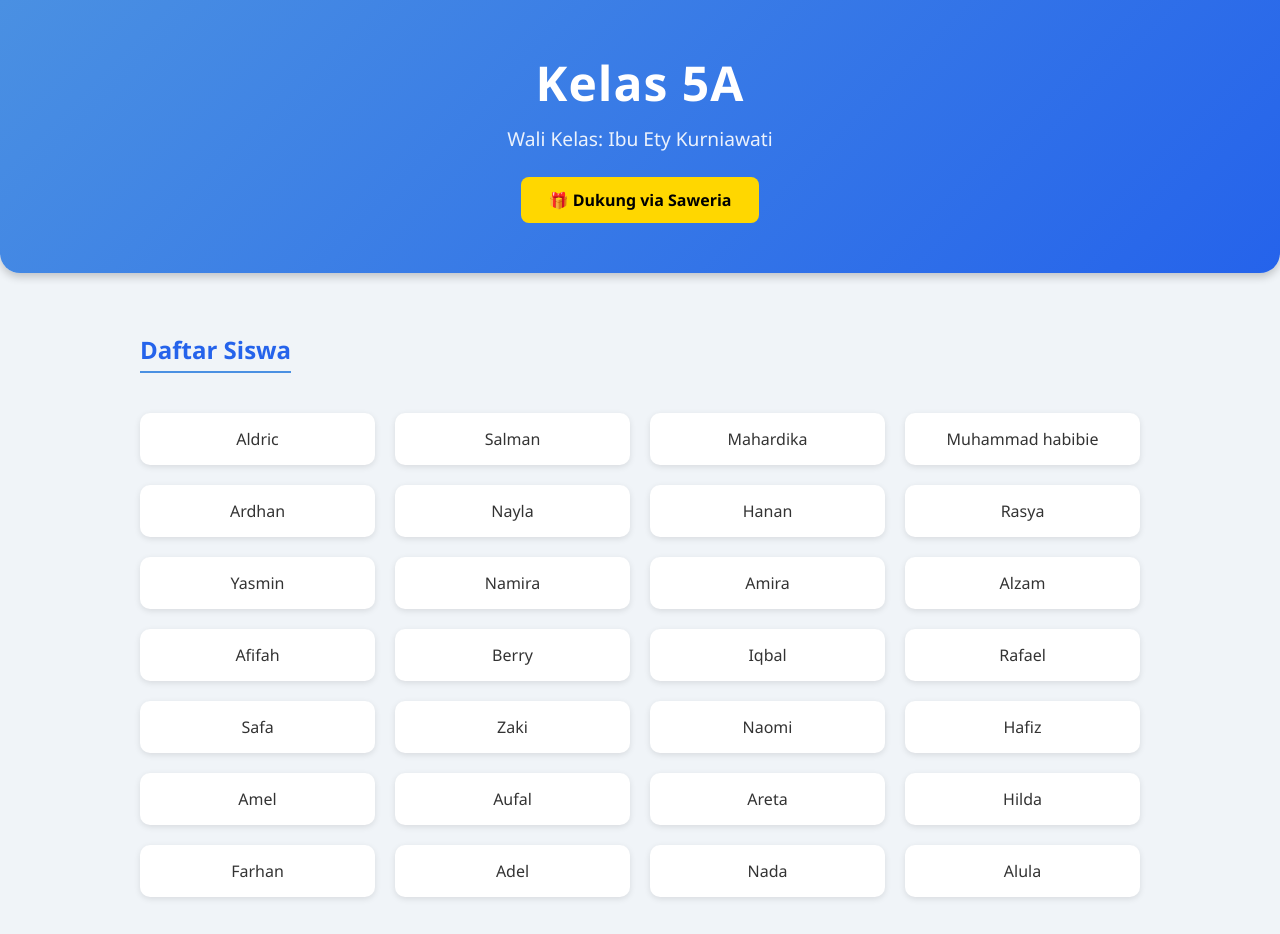
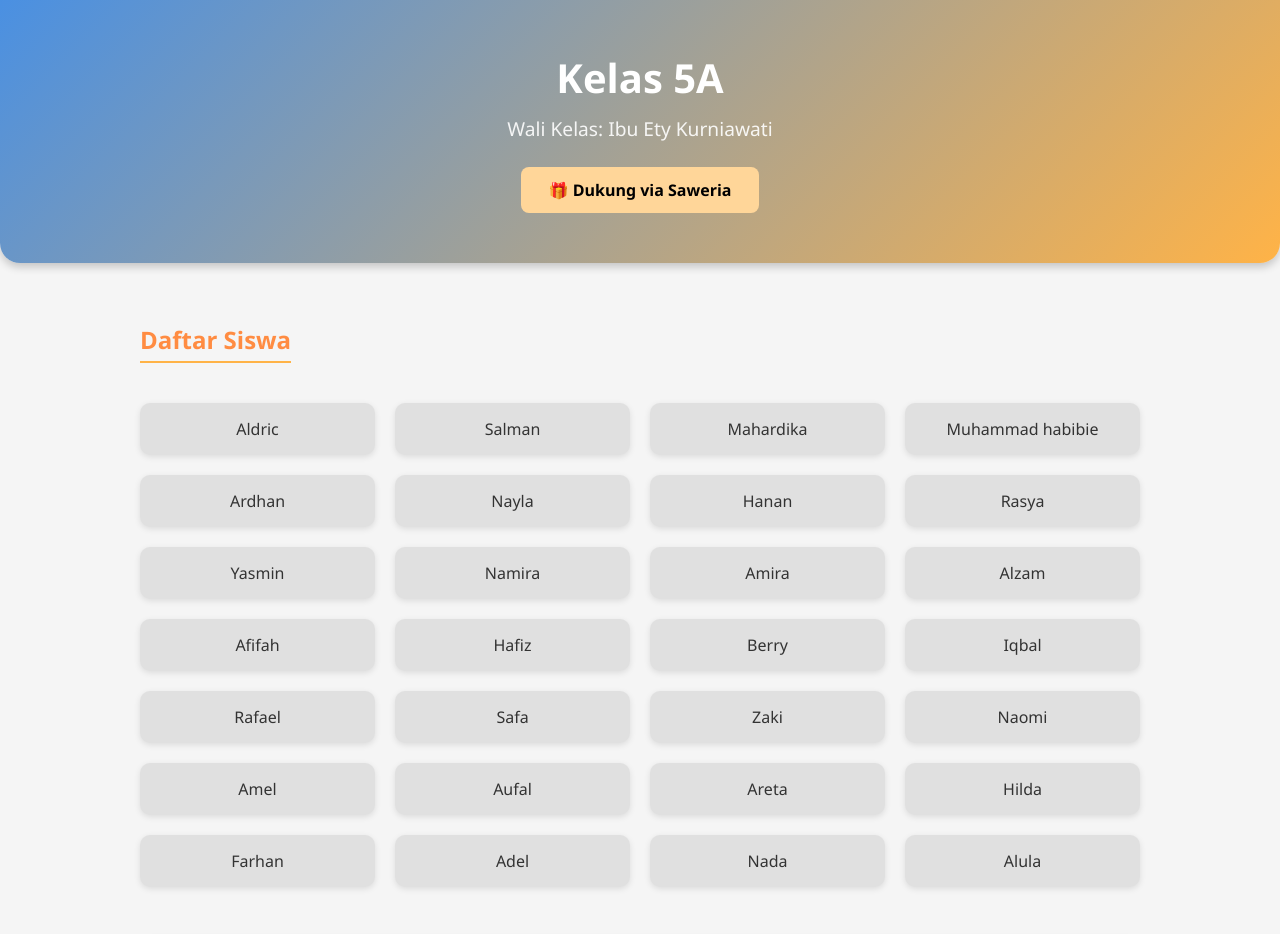
Before and after one commit to AldricAS/Kelas5A, a plain HTML site: page index.html in a window 1280 px wide. Shown: the top 934 px of the page. Drawn offline with Linux system fonts and the light colour scheme.

Commit message:
Update index.html

```diff
--- a/index.html
+++ b/index.html
@@ -5,29 +5,201 @@
   <meta name="viewport" content="width=device-width, initial-scale=1.0">
   <title>Kelas 5A</title>
   <style>
-    body { font-family:'Segoe UI',Tahoma,Geneva,Verdana,sans-serif; margin:0; padding:0; background:#f0f4f8; color:#333; }
-    header { background:linear-gradient(135deg,#4a90e2,#2563eb); color:white; text-align:center; padding:50px 20px; border-bottom-left-radius:20px; border-bottom-right-radius:20px; box-shadow:0 4px 8px rgba(0,0,0,0.2); }
-    header h1 { margin:0; font-size:3em; font-weight:bold; letter-spacing:1px; }
-    header h2 { margin:10px 0 25px 0; font-size:1.2em; font-weight:normal; opacity:0.9; }
-    header a { display:inline-block; padding:12px 28px; background-color:#ffd700; color:black; text-decoration:none; border-radius:8px; font-weight:bold; transition:all 0.3s ease; }
-    header a:hover { background-color:#facc15; transform:scale(1.05); }
-    main { padding:40px 20px; max-width:1000px; margin:auto; }
-    h2.section-title { color:#2563eb; margin-bottom:20px; border-bottom:2px solid #4a90e2; display:inline-block; padding-bottom:5px; }
-    .grid { display:grid; grid-template-columns:repeat(auto-fit,minmax(200px,1fr)); gap:20px; margin-top:20px; }
-    .card { background:white; padding:15px; border-radius:10px; box-shadow:0 2px 6px rgba(0,0,0,0.1); text-align:center; font-weight:500; cursor:pointer; transition:transform 0.2s; }
-    .card:hover { transform:translateY(-5px); }
-    .about { background:#e3f2fd; padding:25px; border-radius:12px; margin-top:50px; box-shadow:0 2px 6px rgba(0,0,0,0.1); }
-    .about p { margin:8px 0; }
-    footer { background-color:#2563eb; color:white; text-align:center; padding:15px; margin-top:50px; border-top-left-radius:20px; border-top-right-radius:20px; }
-    footer a { color:#ffd700; text-decoration:none; font-weight:bold; }
-    .overlay { position:fixed; top:0; left:0; width:100%; height:100%; background:rgba(0,0,0,0.7); display:none; justify-content:center; align-items:center; z-index:1000; }
-    .overlay-content { background:white; padding:20px; border-radius:15px; text-align:center; max-width:400px; width:90%; position:relative; animation:fadeIn 0.3s ease; }
-    .overlay-content img { width:100%; border-radius:10px; }
-    .close-btn { position:absolute; top:10px; right:15px; background:#2563eb; color:white; border:none; padding:5px 10px; font-size:16px; border-radius:5px; cursor:pointer; }
-    @keyframes fadeIn { from {opacity:0; transform:scale(0.8);} to {opacity:1; transform:scale(1);} }
+    body, html {
+      margin: 0;
+      padding: 0;
+      font-family: 'Segoe UI', Tahoma, Geneva, Verdana, sans-serif;
+      background: #f5f5f5;
+      color: #333;
+      overflow-x: hidden;
+    }
+
+    header {
+      background: linear-gradient(135deg, #4a90e2, #ffb347);
+      color: white;
+      text-align: center;
+      padding: 50px 20px;
+      border-bottom-left-radius: 20px;
+      border-bottom-right-radius: 20px;
+      box-shadow: 0 4px 8px rgba(0,0,0,0.2);
+      animation: slideDown 1s ease;
+    }
+
+    header h1 {
+      margin: 0;
+      font-size: 2.5em;
+      font-weight: bold;
+      animation: fadeIn 1s ease;
+    }
+
+    header h2 {
+      margin: 10px 0 25px 0;
+      font-size: 1.2em;
+      font-weight: normal;
+      opacity: 0.9;
+      animation: fadeIn 2s ease;
+    }
+
+    header a {
+      display: inline-block;
+      padding: 12px 28px;
+      background-color: #ffd699;
+      color: black;
+      text-decoration: none;
+      border-radius: 8px;
+      font-weight: bold;
+      transition: all 0.3s ease;
+      animation: bounce 2s infinite;
+    }
+
+    header a:hover {
+      background-color: #ffc966;
+      transform: scale(1.1);
+    }
+
+    main {
+      padding: 40px 20px;
+      max-width: 1000px;
+      margin: auto;
+    }
+
+    h2.section-title {
+      color: #ff8c42;
+      margin-bottom: 20px;
+      border-bottom: 2px solid #ffb347;
+      display: inline-block;
+      padding-bottom: 5px;
+      animation: fadeIn 1s ease;
+    }
+
+    .grid {
+      display: grid;
+      grid-template-columns: repeat(auto-fit, minmax(200px, 1fr));
+      gap: 20px;
+      margin-top: 20px;
+    }
+
+    .card {
+      background: #e0e0e0;
+      padding: 15px;
+      border-radius: 10px;
+      box-shadow: 0 2px 6px rgba(0,0,0,0.1);
+      text-align: center;
+      font-weight: 500;
+      cursor: pointer;
+      transition: transform 0.3s, box-shadow 0.3s;
+      opacity: 0;
+      transform: translateY(20px);
+    }
+
+    .card.visible {
+      opacity: 1;
+      transform: translateY(0);
+      transition: all 0.6s ease-out;
+    }
+
+    .card:hover {
+      transform: translateY(-10px) rotate(-1deg);
+      box-shadow: 0 6px 15px rgba(0,0,0,0.2);
+    }
+
+    .about {
+      background: #ffe0b2;
+      padding: 25px;
+      border-radius: 12px;
+      margin-top: 50px;
+      box-shadow: 0 2px 6px rgba(0,0,0,0.1);
+      opacity: 0;
+      transform: translateY(20px);
+    }
+
+    .about.visible {
+      opacity: 1;
+      transform: translateY(0);
+      transition: all 0.8s ease-out;
+    }
+
+    .overlay {
+      position: fixed;
+      top: 0;
+      left: 0;
+      width: 100%;
+      height: 100%;
+      background: rgba(0,0,0,0.85);
+      display: none;
+      justify-content: center;
+      align-items: center;
+      z-index: 1000;
+      animation: fadeInOverlay 0.5s ease;
+    }
+
+    .overlay-content {
+      background: white;
+      padding: 20px;
+      border-radius: 15px;
+      text-align: center;
+      max-width: 400px;
+      width: 90%;
+      position: relative;
+      animation: popIn 0.5s ease;
+    }
+
+    .overlay-content img {
+      width: 100%;
+      border-radius: 10px;
+    }
+
+    .close-btn {
+      position: absolute;
+      top: 10px;
+      right: 15px;
+      background: #ff8c42;
+      color: white;
+      border: none;
+      padding: 5px 10px;
+      font-size: 16px;
+      border-radius: 5px;
+      cursor: pointer;
+    }
+
+    .album {
+      margin-top: 50px;
+      display: grid;
+      grid-template-columns: repeat(auto-fit, minmax(200px, 1fr));
+      gap: 20px;
+    }
+
+    .album img {
+      width: 100%;
+      border-radius: 15px;
+      box-shadow: 0 4px 10px rgba(0,0,0,0.2);
+      transition: transform 0.5s, filter 0.5s, box-shadow 0.5s;
+      cursor: pointer;
+      opacity: 0;
+      transform: translateY(20px) rotate(-2deg);
+    }
+
+    .album img.visible {
+      opacity: 1;
+      transform: translateY(0) rotate(0);
+      transition: all 0.6s ease-out;
+    }
+
+    .album img:hover {
+      transform: scale(1.1) rotate(1deg);
+      filter: brightness(1.1);
+      box-shadow: 0 8px 20px rgba(0,0,0,0.3);
+    }
+
+    @keyframes fadeIn { from {opacity: 0;} to {opacity: 1;} }
+    @keyframes slideDown { from {opacity:0; transform: translateY(-50px);} to {opacity:1; transform: translateY(0);} }
+    @keyframes bounce { 0%, 20%, 50%, 80%, 100% {transform: translateY(0);} 40% {transform: translateY(-10px);} 60% {transform: translateY(-5px);} }
+    @keyframes popIn { from {opacity:0; transform: scale(0.7);} to {opacity:1; transform: scale(1);} }
+    @keyframes fadeInOverlay { from {opacity:0;} to {opacity:1;} }
   </style>
 </head>
 <body>
+
 <header>
   <h1>Kelas 5A</h1>
   <h2>Wali Kelas: Ibu Ety Kurniawati</h2>
@@ -36,35 +208,38 @@
 
 <main>
   <h2 class="section-title">Daftar Siswa</h2>
-    <div class="grid">
-      <div class="card" onclick="showOverlay('Aldric')">Aldric</div>
-      <div class="card" onclick="showOverlay('Salman')">Salman</div>
-      <div class="card" onclick="showOverlay('Mahardika')">Mahardika</div>
-      <div class="card" onclick="showOverlay('Muhammad habibie')">Muhammad habibie</div>
-      <div class="card" onclick="showOverlay('Ardhan')">Ardhan</div>
-      <div class="card" onclick="showOverlay('Nayla')">Nayla</div>
-      <div class="card" onclick="showOverlay('Hanan')">Hanan</div>
-      <div class="card" onclick="showOverlay('Rasya')">Rasya</div>
-      <div class="card" onclick="showOverlay('Yasmin')">Yasmin</div>
-      <div class="card" onclick="showOverlay('Namira')">Namira</div>
-      <div class="card" onclick="showOverlay('Amira')">Amira</div>
-      <div class="card" onclick="showOverlay('Alzam')">Alzam</div>
-      <div class="card" onclick="showOverlay('Afifah')">Afifah</div>
-      <div class="card" onclick="showOverlay('Berry')">Berry</div>
-      <div class="card" onclick="showOverlay('Iqbal')">Iqbal</div>
-      <div class="card" onclick="showOverlay('Rafael')">Rafael</div>
-      <div class="card" onclick="showOverlay('Safa')">Safa</div>
-      <div class="card" onclick="showOverlay('Zaki')">Zaki</div>
-      <div class="card" onclick="showOverlay('Naomi')">Naomi</div>
-      <div class="card" onclick="showOverlay('Hafiz')">Hafiz</div>
-      <div class="card" onclick="showOverlay('Amel')">Amel</div>
-      <div class="card" onclick="showOverlay('Aufal')">Aufal</div>
-      <div class="card" onclick="showOverlay('Areta')">Areta</div>
-      <div class="card" onclick="showOverlay('Hilda')">Hilda</div>
-      <div class="card" onclick="showOverlay('Farhan')">Farhan</div>
-      <div class="card" onclick="showOverlay('Adel')">Adel</div>
-      <div class="card" onclick="showOverlay('Nada')">Nada</div>
-      <div class="card" onclick="showOverlay('Alula')">Alula</div>
+  <div class="grid" id="all-students">
+    <!-- Siswa dengan foto -->
+    <div class="card" onclick="showOverlay('Aldric','https://iili.io/damsvMG.jpg')">Aldric</div>
+    <div class="card" onclick="showOverlay('Salman','https://iili.io/dabAVcJ.jpg')">Salman</div>
+    <div class="card" onclick="showOverlay('Mahardika','https://iili.io/dabfMVR.jpg')">Mahardika</div>
+    <div class="card" onclick="showOverlay('Muhammad habibie','https://iili.io/dabfXKN.jpg')">Muhammad habibie</div>
+    <div class="card" onclick="showOverlay('Ardhan','https://iili.io/damskns.jpg')">Ardhan</div>
+    <div class="card" onclick="showOverlay('Nayla','https://iili.io/dcMutob.jpg')">Nayla</div>
+    <div class="card" onclick="showOverlay('Hanan','https://iili.io/da8zyZu.jpg')">Hanan</div>
+    <div class="card" onclick="showOverlay('Rasya','https://iili.io/dcQVgV9.png')">Rasya</div>
+    <div class="card" onclick="showOverlay('Yasmin','https://iili.io/da82fp4.jpg')">Yasmin</div>
+    <div class="card" onclick="showOverlay('Namira','https://iili.io/da8Y5qF.jpg')">Namira</div>
+    <div class="card" onclick="showOverlay('Amira','https://iili.io/damsOtn.jpg')">Amira</div>
+    <div class="card" onclick="showOverlay('Alzam','https://iili.io/da8YYga.jpg')">Alzam</div>
+    <div class="card" onclick="showOverlay('Afifah','https://iili.io/daQ5rkN.jpg')">Afifah</div>
+    <div class="card" onclick="showOverlay('Hafiz','https://iili.io/daQD6H7.jpg')">Hafiz</div>
+    <div class="card" onclick="showOverlay('Berry','https://iili.io/dabfhlI.jpg')">Berry</div>
+    <div class="card" onclick="showOverlay('Iqbal','https://iili.io/daQ5U2R.jpg')">Iqbal</div>
+    <div class="card" onclick="showOverlay('Rafael','https://iili.io/dchq3a1.jpg')">Rafael</div>
+    <div class="card" onclick="showOverlay('Safa','https://iili.io/dcXsQ71.jpg')">Safa</div>
+    <div class="card" onclick="showOverlay('Zaki','https://iili.io/daQ5g7p.jpg')">Zaki</div>
+    <div class="card" onclick="showOverlay('Naomi','https://iili.io/dabfjSt.jpg')">Naomi</div>
+
+    <!-- Siswa tanpa foto -->
+    <div class="card">Amel</div>
+    <div class="card">Aufal</div>
+    <div class="card">Areta</div>
+    <div class="card">Hilda</div>
+    <div class="card">Farhan</div>
+    <div class="card">Adel</div>
+    <div class="card">Nada</div>
+    <div class="card">Alula</div>
   </div>
 
   <div class="about">
@@ -73,54 +248,49 @@
     <p><strong>Kelas:</strong> 5A</p>
     <p>Website ini dibuat oleh Aldric untuk kelas 5A agar semua siswa dan wali kelas bisa melihat informasi kelas dengan mudah.</p>
   </div>
+
+  <div class="album">
+    <h2 class="section-title">Album Kenangan</h2>
+    <img src="https://iili.io/KjuQ3zP.jpg" alt="Kenangan 1">
+    <img src="https://iili.io/KjuQJeV.jpg" alt="Kenangan 2">
+    <img src="https://iili.io/KjuQdmB.jpg" alt="Kenangan 3">
+  </div>
+
 </main>
 
 <div class="overlay" id="overlay">
   <div class="overlay-content" id="overlay-content">
     <button class="close-btn" onclick="closeOverlay()">X</button>
-      <h3 id="overlay-name">Nama Siswa</h3>
-      <img id="overlay-img" src="https://via.placeholder.com/350x200.png?text=Foto+Siswa" alt="Foto Siswa">
+    <h3 id="overlay-name"></h3>
+    <img id="overlay-img" src="" alt="Foto Siswa">
   </div>
 </div>
 
-  <footer>
-    <p>Website Kelas 5A © 2025</p>
-    <p><a href="https://saweria.co/aldricop" target="_blank">Dukung aku di Saweria</a></p>
-  </footer>
-
 <script>
-    const siswaFoto = {
-      "Aldric":"https://iili.io/damsvMG.jpg",
-      "Salman":"https://iili.io/dabAVcJ.jpg",
-      "Mahardika":"https://iili.io/dabfMVR.jpg",
-      "Muhammad habibie":"https://iili.io/dabfXKN.jpg",
-      "Ardhan":"https://iili.io/damskns.jpg",
-      "Nayla":"https://iili.io/dcMutob.jpg",
-      "Hanan":"https://iili.io/da8zyZu.jpg",
-      "Rasya":"https://iili.io/dcQVgV9.png",
-      "Yasmin":"https://iili.io/da82fp4.jpg",
-      "Namira":"https://iili.io/da8Y5qF.jpg",
-      "Amira":"https://iili.io/damsOtn.jpg",
-      "Alzam":"https://iili.io/da8YYga.jpg",
-      "Afifah":"https://iili.io/daQ5rkN.jpg",
-      "Berry":"https://iili.io/dabfhlI.jpg",
-      "Iqbal":"https://iili.io/daQ5U2R.jpg",
-      "Rafael":"https://iili.io/dchq3a1.jpg",
-      "Safa":"https://iili.io/dcXsQ71.jpg",
-      "Zaki":"https://iili.io/daQ5g7p.jpg",
-      "Naomi":"https://iili.io/dabfjSt.jpg",
-      "Hafiz":"https://iili.io/daQD6H7.jpg"
-    };
-
-    function showOverlay(name){
+function showOverlay(name, img){
   document.getElementById('overlay-name').innerText = name;
-      document.getElementById('overlay-img').src = siswaFoto[name] || 'https://via.placeholder.com/350x200.png?text=Foto+Siswa';
+  document.getElementById('overlay-img').src = img;
   document.getElementById('overlay').style.display = 'flex';
 }
 
 function closeOverlay(){
   document.getElementById('overlay').style.display = 'none';
 }
+
+function reveal(){
+  let elements = document.querySelectorAll('.card, .album img, .about');
+  elements.forEach(el => {
+    let top = el.getBoundingClientRect().top;
+    let windowHeight = window.innerHeight;
+    if(top < windowHeight - 50){
+      el.classList.add('visible');
+    }
+  });
+}
+
+window.addEventListener('scroll', reveal);
+window.addEventListener('load', reveal);
 </script>
+
 </body>
 </html>
```
Lines whose indentation alone changed are shown as unchanged.
